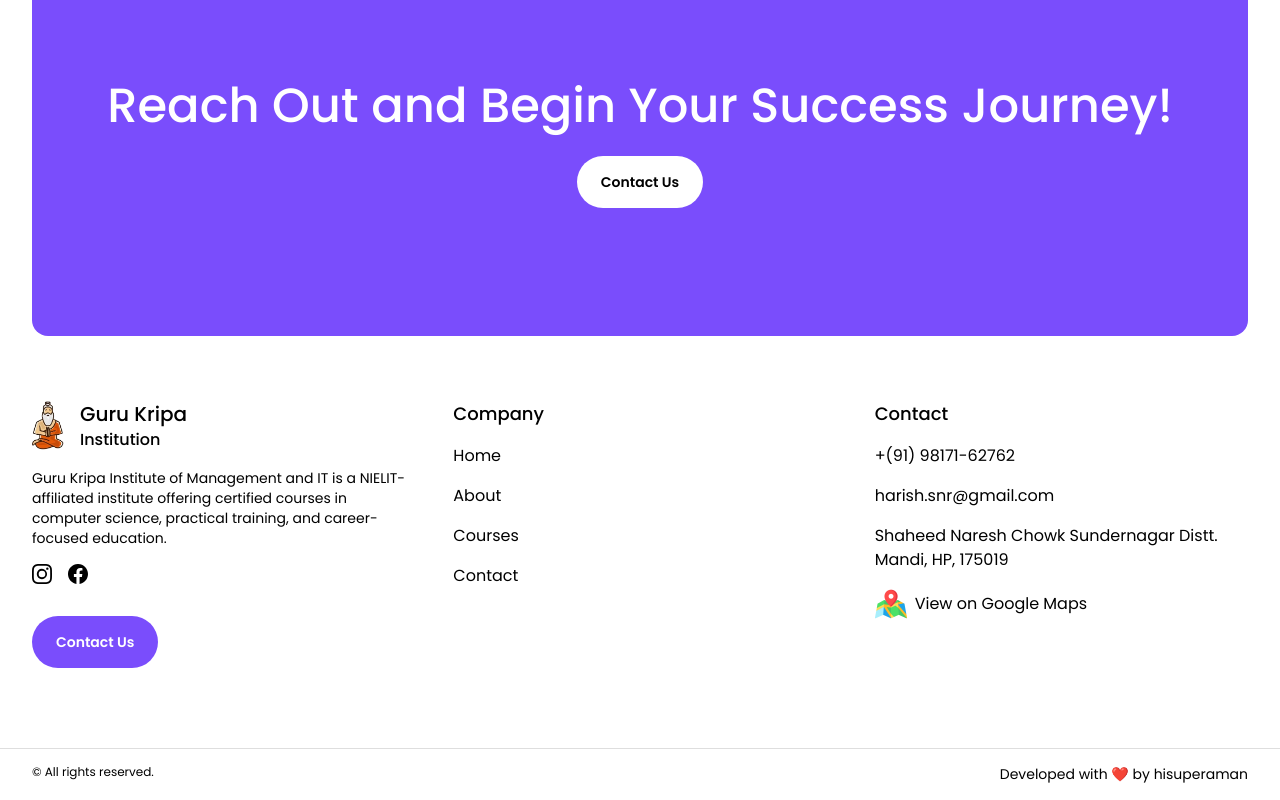
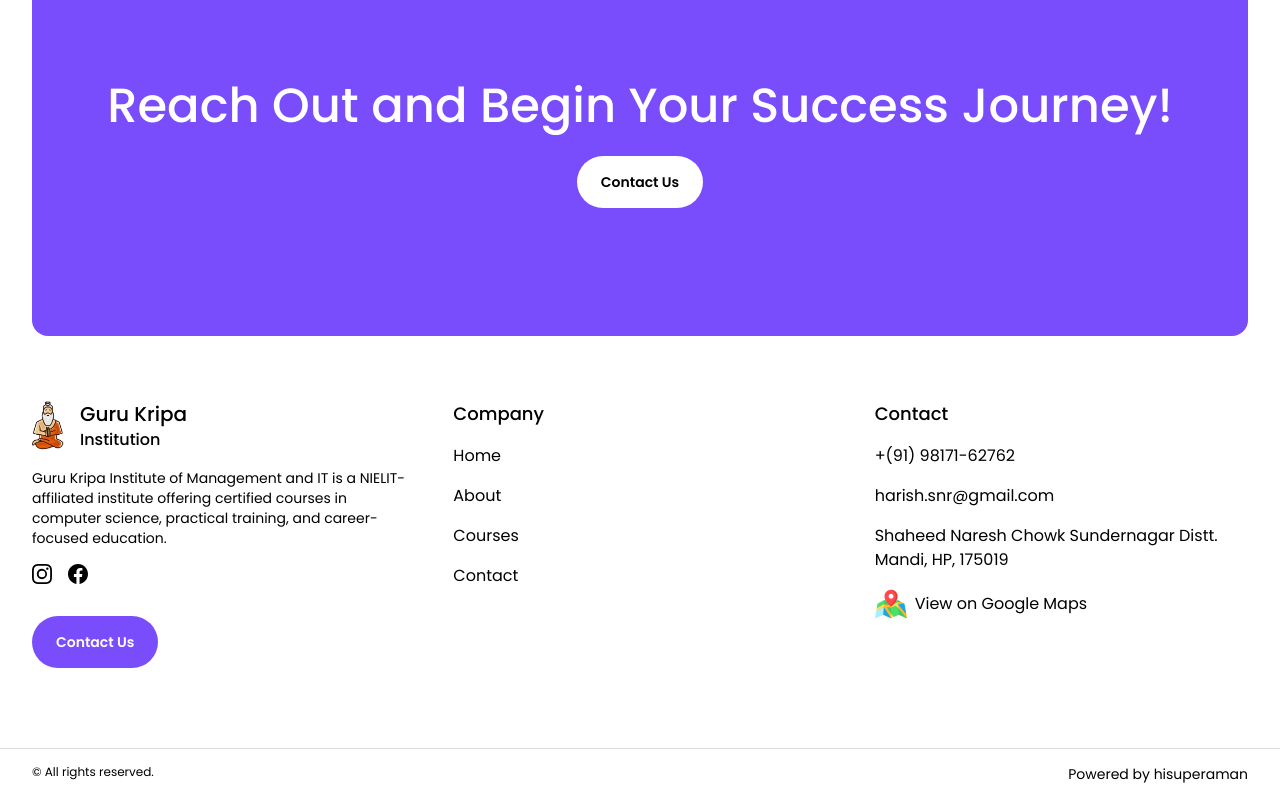
Before and after one commit to gurukripainstitution/gurukripainstitution.github.io, a React (Vite) app: page / in a window 1280 px wide. Shown: the part 4478-5278 px from the top of the page. Built offline with nearby package versions, Linux system fonts and the light colour scheme.

Commit message:
amend credits

```diff
--- a/src/layouts/main-layout.jsx
+++ b/src/layouts/main-layout.jsx
@@ -251,7 +251,7 @@ export default function MainLayout() {
             <Section>
                 <div className="flex justify-between py-4 gap-4">
                     <p className="text-xs">© All rights reserved.</p>
-                    <p className="text-xs text-right sm:text-sm sm:text-left">Developed with ❤️ by <a target="_blank" href="https://github.com/hisuperaman" className="active:text-primary hover:text-primary transition ease-in-out">hisuperaman</a></p>
+                    <p className="text-xs text-right sm:text-sm sm:text-left">Powered by <a target="_blank" href="https://github.com/hisuperaman" className="active:text-primary hover:text-primary transition ease-in-out">hisuperaman</a></p>
                 </div>
             </Section>
         </div>
```
Also changed, not shown: src/pages/home/home.jsx (+0 -19 lines), 1 other file (tests, documents, lock files or other folders).
